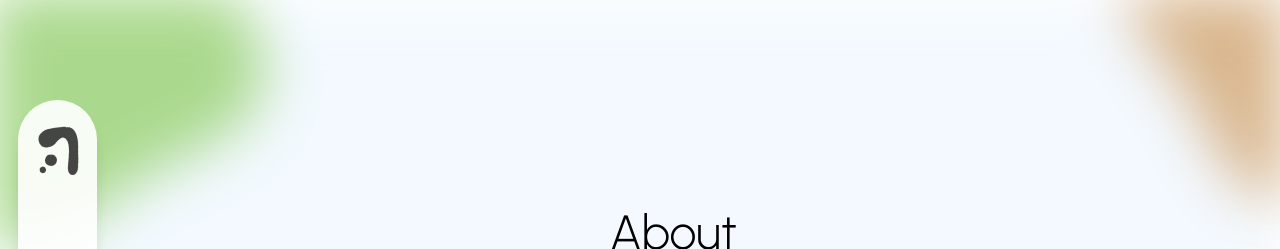
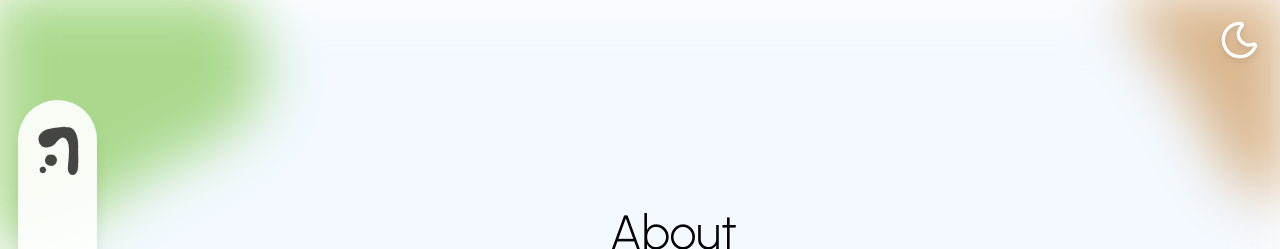
Before and after one commit to terrytaylor01/portfolio-terrencetaylor-v1, a React (Vite) app: page / in a window 1280 px wide. Shown: the top 249 px of the page. Built offline with nearby package versions, Linux system fonts and the light colour scheme; the HTML template or start-up script is replaced by a standard one.

Commit message:
Dark mode functionality

```diff
--- a/src/App.jsx
+++ b/src/App.jsx
@@ -2,14 +2,30 @@ import React from "react";
 import BlurredBackground from "./components/BlurredBackground";
 import Navbar from "./components/Navbar";
 import MainBody from "./components/MainBody";
+
+export const ThemeContext = React.createContext();
 
 function App() {
   const aboutRef = React.useRef();
   const projectsRef = React.useRef();
   const contactRef = React.useRef();
 
+  const [isDark, setIsDark] = React.useState(false);
+
+  React.useEffect(() => {
+    isDark
+      ? (document.body.style.backgroundColor = "#20202b")
+      : (document.body.style.backgroundColor = "white");
+  }, [isDark]);
+
   return (
-    <div className="font-urbanist relative font-light">
+    <>
+      <ThemeContext.Provider value={isDark}>
+        <div
+          className={
+            (isDark ? "dark" : "") + " relative font-urbanist font-light "
+          }
+        >
           <BlurredBackground />
           <div className="relative z-10 flex flex-col lg:flex-row">
             <Navbar
@@ -21,9 +37,12 @@ function App() {
               aboutRef={aboutRef}
               projectsRef={projectsRef}
               contactRef={contactRef}
+              setIsDark={setIsDark}
             />
           </div>
         </div>
+      </ThemeContext.Provider>
+    </>
   );
 }
 
--- a/src/components/About.jsx
+++ b/src/components/About.jsx
@@ -1,10 +1,13 @@
 import React from "react";
 
 import sampleHeadshot from "../assets/sample-headshot.png";
+import { ThemeContext } from "../App";
 
 export default function About() {
+
+  const isDark = React.useContext(ThemeContext)
   return (
-    <section className="flex min-h-[50vh] max-w-[1240px] flex-col items-center justify-center gap-10 text-base xl:text-xl">
+    <section className="flex min-h-[50vh] max-w-[1240px] flex-col items-center justify-center gap-10 text-base dark:text-white dark:text-opacity-80 xl:text-xl">
       <div>
         <h1 className="text-5xl ">About</h1>
       </div>
@@ -15,7 +18,7 @@ export default function About() {
             alt="Headshot of Terrence Taylor, what a stunning young man"
           />
         </span>
-        <span className="w-auto rounded-[4rem] bg-white bg-opacity-80 px-12 py-8 shadow-lg  backdrop-blur-lg lg:w-[72%]">
+        <span className="w-auto rounded-[4rem] bg-white bg-opacity-80 px-12 py-8 shadow-lg backdrop-blur-lg dark:bg-[#020214] transition-colors  dark:bg-opacity-80 lg:w-[72%]">
           <p>
             Hi, I’m Terrence Taylor, an enthusiastic frontend developer
             passionate about making responsive and engaging digital experiences.
@@ -38,14 +41,14 @@ export default function About() {
           />
         </span>
       </div>
-      <div className="flex w-full flex-col items-center justify-between gap-2 rounded-[4rem] bg-white bg-opacity-90 px-8 py-4 shadow-lg backdrop-blur-lg lg:flex-row lg:gap-0 lg:px-12 lg:py-8">
+      <div className="flex w-full flex-col items-center justify-between gap-2 rounded-[4rem] bg-white transition-colors dark:bg-[#020214] dark:bg-opacity-80 bg-opacity-90 px-8 py-4 shadow-lg backdrop-blur-lg lg:flex-row lg:gap-0 lg:px-12 lg:py-8">
         <h2 className="mr-6 w-fit xl:w-48">
           My skills, technologies and tools:
         </h2>
         <div className="flex grow justify-center xl:mx-[15%]">
           <img
             className="w-full"
-            src="https://skillicons.dev/icons?i=html,css,js,react,tailwind,python,cloudflare,firebase,figma&theme=light"
+            src={isDark ? "https://skillicons.dev/icons?i=html,css,js,react,tailwind,python,cloudflare,firebase,figma&theme=dark" : "https://skillicons.dev/icons?i=html,css,js,react,tailwind,python,cloudflare,firebase,figma&theme=light"}
             alt="HTML, CSS, JavaScript, ReactJs, Tailwind CSS, Python, Cloudflare, Firebase, Figma"
           />{" "}
         </div>
--- a/src/components/BlurredBackground.jsx
+++ b/src/components/BlurredBackground.jsx
@@ -2,7 +2,7 @@ import React from "react";
 
 export default function BlurredBackground() {
   return (
-    <div className=" fixed z-0 h-screen w-screen bg-[#F3F9FF]   blur-[2.25vw]">
+    <div className=" fixed z-0 h-screen w-screen bg-[#F3F9FF] blur-[2.25vw] dark:bg-[#20202b]   ">
       <div className="absolute left-0 top-0 w-[20vw]  animate-breathe">
         <svg
           width="100%"
@@ -12,6 +12,7 @@ export default function BlurredBackground() {
           xmlns="http://www.w3.org/2000/svg"
         >
           <path
+            className="fill-[#AAD98D] transition-colors dark:fill-[#212146]"
             fillRule="evenodd"
             clipRule="evenodd"
             d="M49.0531 -33.2384C91.3115 -63.4236 136.942 -89.6043 184.595 -84.7315C229.454 -80.1442 257.18 -45.1293 281.404 -9.47895C308.433 30.2998 344.364 73.1069 325.847 123.15C306.948 174.223 245.795 189.733 197.637 216.9C131.221 254.366 66.9988 327.526 1.22939 306.271C-70.9886 282.932 -113.28 199.55 -102.08 120.04C-92.0922 49.1358 -12.1222 10.459 49.0531 -33.2384Z"
@@ -28,18 +29,21 @@ export default function BlurredBackground() {
           xmlns="http://www.w3.org/2000/svg"
         >
           <path
+            className="fill-[#D9B68D] transition-colors dark:fill-[#212146]"
             fillRule="evenodd"
             clipRule="evenodd"
             d="M343.856 -5.14053C374.744 36.607 401.685 81.793 397.61 129.52C393.774 174.45 359.228 202.758 323.988 227.575C284.667 255.266 242.467 291.909 192.121 274.231C140.739 256.19 124.208 195.304 96.2388 147.607C57.6673 81.8279 -16.5571 18.8383 3.59454 -47.2775C25.722 -119.876 108.385 -163.556 188.071 -153.688C259.132 -144.888 299.142 -65.5762 343.856 -5.14053Z"
             fill="#D9B68D"
           />
           <path
+            className="fill-[#D9B68D] transition-colors dark:fill-[#212146]"
             fillRule="evenodd"
             clipRule="evenodd"
             d="M343.856 -5.14053C374.744 36.607 401.685 81.793 397.61 129.52C393.774 174.45 359.228 202.758 323.988 227.575C284.667 255.266 242.467 291.909 192.121 274.231C140.739 256.19 124.208 195.304 96.2388 147.607C57.6673 81.8279 -16.5571 18.8383 3.59454 -47.2775C25.722 -119.876 108.385 -163.556 188.071 -153.688C259.132 -144.888 299.142 -65.5762 343.856 -5.14053Z"
             fill="#D9B68D"
           />
           <path
+            className="fill-[#D9B68D] transition-colors dark:fill-[#212146]"
             fillRule="evenodd"
             clipRule="evenodd"
             d="M343.856 -5.14053C374.744 36.607 401.685 81.793 397.61 129.52C393.774 174.45 359.228 202.758 323.988 227.575C284.667 255.266 242.467 291.909 192.121 274.231C140.739 256.19 124.208 195.304 96.2388 147.607C57.6673 81.8279 -16.5571 18.8383 3.59454 -47.2775C25.722 -119.876 108.385 -163.556 188.071 -153.688C259.132 -144.888 299.142 -65.5762 343.856 -5.14053Z"
@@ -56,6 +60,7 @@ export default function BlurredBackground() {
           xmlns="http://www.w3.org/2000/svg"
         >
           <path
+            className="fill-[#FCDEFF] transition-colors dark:fill-[#333357]"
             fillRule="evenodd"
             clipRule="evenodd"
             d="M262.53 35.9103C336.864 39.3763 419.136 -3.51348 474.466 46.2733C536.158 101.784 558.085 198.369 529.816 276.417C503.998 347.697 415.403 358.396 348.512 394.018C275.031 433.151 207.425 521.636 130.9 488.859C53.7216 455.803 65.4012 346.554 46.5753 264.695C27.6761 182.517 -33.5815 86.5879 24.2865 25.282C81.7117 -35.5548 178.986 32.0147 262.53 35.9103Z"
@@ -72,6 +77,7 @@ export default function BlurredBackground() {
           xmlns="http://www.w3.org/2000/svg"
         >
           <path
+            className="fill-[#92DEFF] transition-colors dark:fill-[#3b3b63]"
             fillRule="evenodd"
             clipRule="evenodd"
             d="M89.2879 281.475C56.3741 269.508 24.3604 252.998 8.64083 217.728C-6.15732 184.525 2.39098 145.995 12.6407 109.5C24.0774 68.7791 33.7419 20.2836 68.4082 4.92303C103.788 -10.7536 135.928 22.329 169.46 40.0137C215.704 64.4026 280.729 67.3176 294.435 124.128C309.486 186.509 279.966 262.056 231.922 298.905C189.079 331.765 136.935 298.797 89.2879 281.475Z"
--- a/src/components/MainBody.jsx
+++ b/src/components/MainBody.jsx
@@ -3,9 +3,43 @@ import About from "./About";
 import Projects from "./Projects";
 import Contact from "./Contact";
 
-export default function MainBody({ aboutRef, projectsRef, contactRef }) {
+export default function MainBody({
+  aboutRef,
+  projectsRef,
+  contactRef,
+  setIsDark,
+}) {
+  function darkModeHandler() {
+    setIsDark((prev) => {
+      return !prev;
+    });
+  }
   return (
     <main className="flex w-full flex-col items-center gap-24 px-8 pb-12 pt-12 md:pl-24 md:pr-24 lg:pb-0 lg:pl-12 lg:pt-52">
+      <button
+        onClick={darkModeHandler}
+        className="absolute right-0 top-20 w-20 p-5 drop-shadow-md md:top-0"
+        aria-label="Dark Mode Toggle"
+      >
+        <svg
+          xmlns="http://www.w3.org/2000/svg"
+          className="fill-none"
+          width="100%"
+          height="100%"
+          viewBox="0 0 24 24"
+          strokeWidth="2"
+          stroke="currentColor"
+          strokeLinecap="round"
+          strokeLinejoin="round"
+        >
+          <path stroke="none" d="M0 0h24v24H0z" fill="none"></path>
+          <path
+            d="M12 1.992a10 10 0 1 0 9.236 13.838c.341 -.82 -.476 -1.644 -1.298 -1.31a6.5 6.5 0 0 1 -6.864 -10.787l.077 -.08c.551 -.63 .113 -1.653 -.758 -1.653h-.266l-.068 -.006l-.06 -.002z"
+            strokeWidth="2"
+            className="stroke-white dark:stroke-black"
+          ></path>
+        </svg>
+      </button>
       <span ref={aboutRef}>
         <About />
       </span>
@@ -15,7 +49,7 @@ export default function MainBody({ aboutRef, projectsRef, contactRef }) {
       <span ref={contactRef}>
         <Contact />
       </span>
-      <span className="absolute bottom-0 right-0 ml-auto flex h-12 items-center justify-center text-sm md:bottom-5 md:right-5 lg:w-[20%]">
+      <span className="absolute bottom-0 right-0 ml-auto flex h-12 items-center justify-center text-sm text-black transition-colors dark:text-white md:bottom-5 md:right-5 lg:w-[20%]">
         <p className="text-right opacity-40">
           This website was designed in Figma and coded by me. Built using
           ReactJs and Tailwind CSS, deployed with Cloudflare Pages.{" "}
--- a/src/components/ProjectArticle.jsx
+++ b/src/components/ProjectArticle.jsx
@@ -19,7 +19,7 @@ export default function ProjectArticle({
               alt="Screenshot of project"
             />
           </div>
-          <div className="min-h-[22rem] w-auto max-w-[85vw]  rounded-[4rem] bg-white bg-opacity-[0.85] px-6 py-8 text-base shadow-lg backdrop-blur-lg lg:w-[60%]  lg:px-12 lg:text-lg">
+          <div className="min-h-[22rem] w-auto max-w-[85vw]  rounded-[4rem] bg-white bg-opacity-[0.85]  px-6  py-8 text-base shadow-lg backdrop-blur-lg transition-colors dark:bg-[#020214]  dark:bg-opacity-80 lg:w-[60%]  lg:px-12 lg:text-lg">
             {body}
           </div>
           <span className="hidden  aspect-[400/320] h-[22rem] overflow-clip rounded-[4rem]  object-cover shadow-lg lg:w-auto  xl:block">
@@ -33,13 +33,13 @@ export default function ProjectArticle({
         <span className="flex gap-2  text-xl text-white lg:gap-12 lg:text-4xl ">
           <a
             href={codeLink}
-            className="rounded-full bg-[#0075FF] bg-opacity-70  px-8 py-4 text-center shadow-lg backdrop-blur-lg transition-transform hover:scale-105"
+            className="rounded-full bg-[#0075FF] bg-opacity-70 px-8 py-4  text-center shadow-lg backdrop-blur-lg transition-transform hover:scale-105 dark:bg-black dark:bg-opacity-40"
           >
             View code
           </a>
           <a
             href={deployLink}
-            className="rounded-full bg-[#0500FF] bg-opacity-70 px-8 py-4 text-center shadow-lg backdrop-blur-lg transition-transform hover:scale-105"
+            className="rounded-full bg-[#0500FF] bg-opacity-60 px-8 py-4 text-center shadow-lg backdrop-blur-lg transition-transform hover:scale-105"
           >
             View deployment
           </a>
--- a/src/components/Projects.jsx
+++ b/src/components/Projects.jsx
@@ -6,7 +6,7 @@ import redditProject from "../assets/reddit-project.png";
 
 export default function Projects() {
   return (
-    <section className="flex min-h-[50vh] max-w-[1240px] flex-col items-center justify-center gap-6 text-base lg:gap-10 lg:px-10 xl:text-xl">
+    <section className="flex min-h-[50vh] max-w-[1240px] flex-col items-center justify-center gap-6 text-base text-black dark:text-white dark:text-opacity-80 lg:gap-10 lg:px-10 xl:text-xl">
       <div>
         <h1 className="text-5xl ">Projects</h1>
       </div>
--- a/src/index.css
+++ b/src/index.css
@@ -7,6 +7,8 @@
   body {
     overflow-x: hidden;
 
+
+
     height: 100%;
     scroll-behavior: smooth;
   }
--- a/tailwind.config.js
+++ b/tailwind.config.js
@@ -1,5 +1,6 @@
 /** @type {import('tailwindcss').Config} */
 export default {
+  darkMode: "class",
   content: ["./index.html", "./src/**/*.{js,ts,jsx,tsx}"],
   theme: {
     extend: {
```
Also changed, not shown: src/components/Contact.jsx (+4 -4 lines), src/components/Navbar.jsx (+11 -16 lines). Lines whose indentation alone changed are shown as unchanged.
